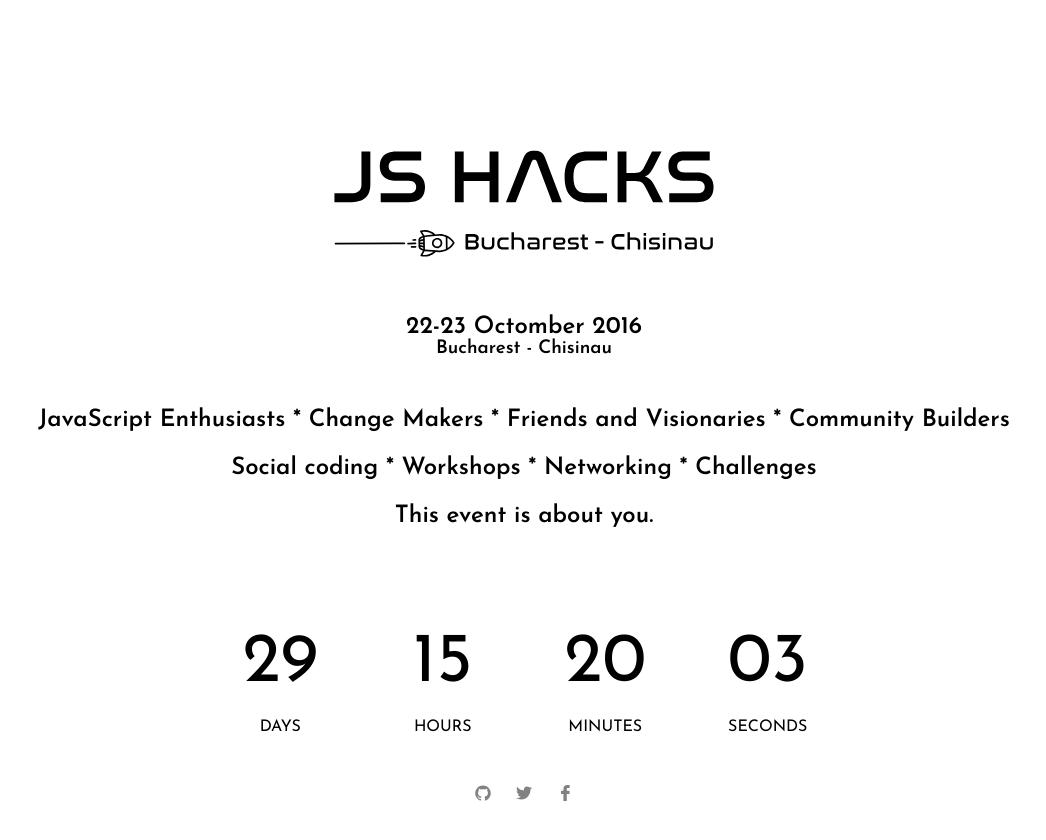
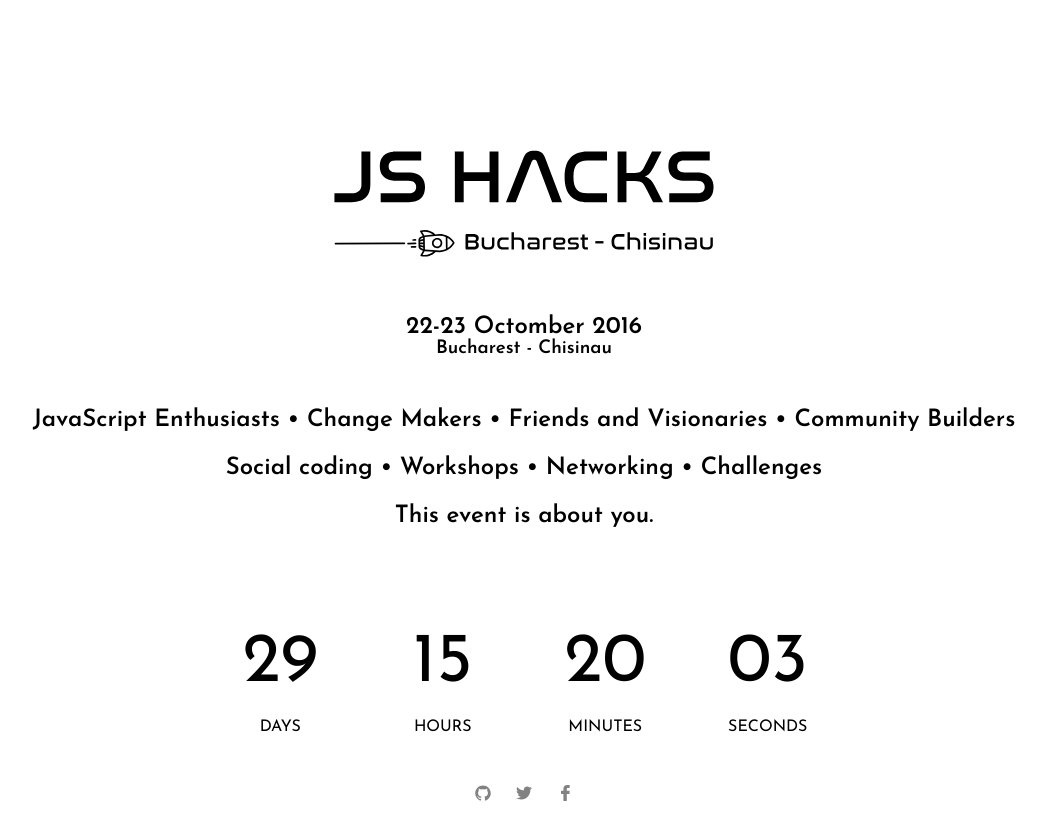
Before and after one commit to jshacks/2017jshacks.io, a Jekyll site: the page built from index.html, in a window 1280 px wide. Shown: the top 840 px of the page, without its empty margins (116-1162 px from the left). Built offline with Jekyll 4.4.1, drawn with Linux system fonts in a browser that asks for light colours.

```diff
--- a/index.html
+++ b/index.html
@@ -15,8 +15,8 @@ layout: default
   <h3 class="hero-location">Bucharest - Chisinau</h3>
 
   <p class="hero-body">
-    JavaScript Enthusiasts * Change Makers * Friends and Visionaries * Community Builders<br><br>
-    Social coding * Workshops * Networking * Challenges<br><br>
+    JavaScript Enthusiasts • Change Makers • Friends and Visionaries • Community Builders<br><br>
+    Social coding • Workshops • Networking • Challenges<br><br>
     This event is about you.
   </p>
 
```
